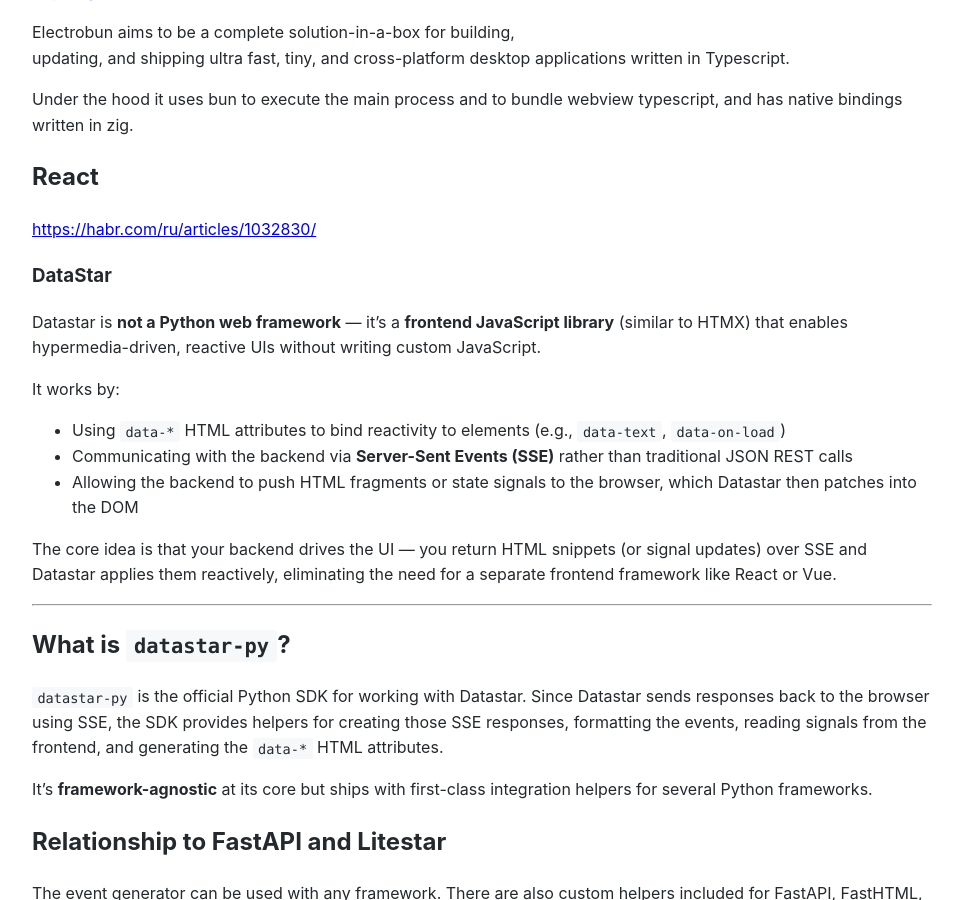
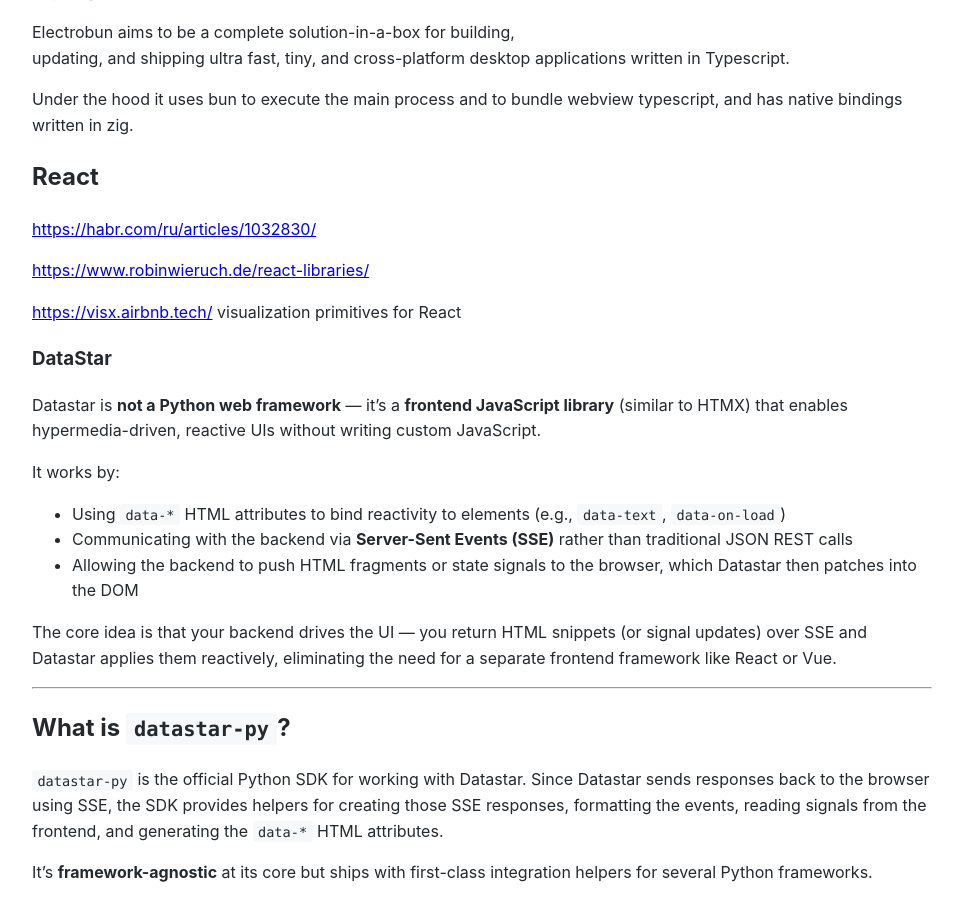
Before and after one commit to Michael-Lubinsky/michael-lubinsky.github.com, a Jekyll site: the page built from web/web.md, in a window 1280 px wide and 900 px high, scrolled down 907 px. Shown: the whole window, without its empty margins (158-1121 px from the left). Built offline with Jekyll 4.4.1, drawn with Linux system fonts in a browser that asks for light colours; our own code applies the rules of GitHub Pages for plain Markdown files.

Commit message:
Update web.md

```diff
--- a/web/web.md
+++ b/web/web.md
@@ -49,6 +49,10 @@
 ## React
 
 <https://habr.com/ru/articles/1032830/>
+
+<https://www.robinwieruch.de/react-libraries/>
+
+<https://visx.airbnb.tech/> visualization primitives for React
 
 ### DataStar
 
```
